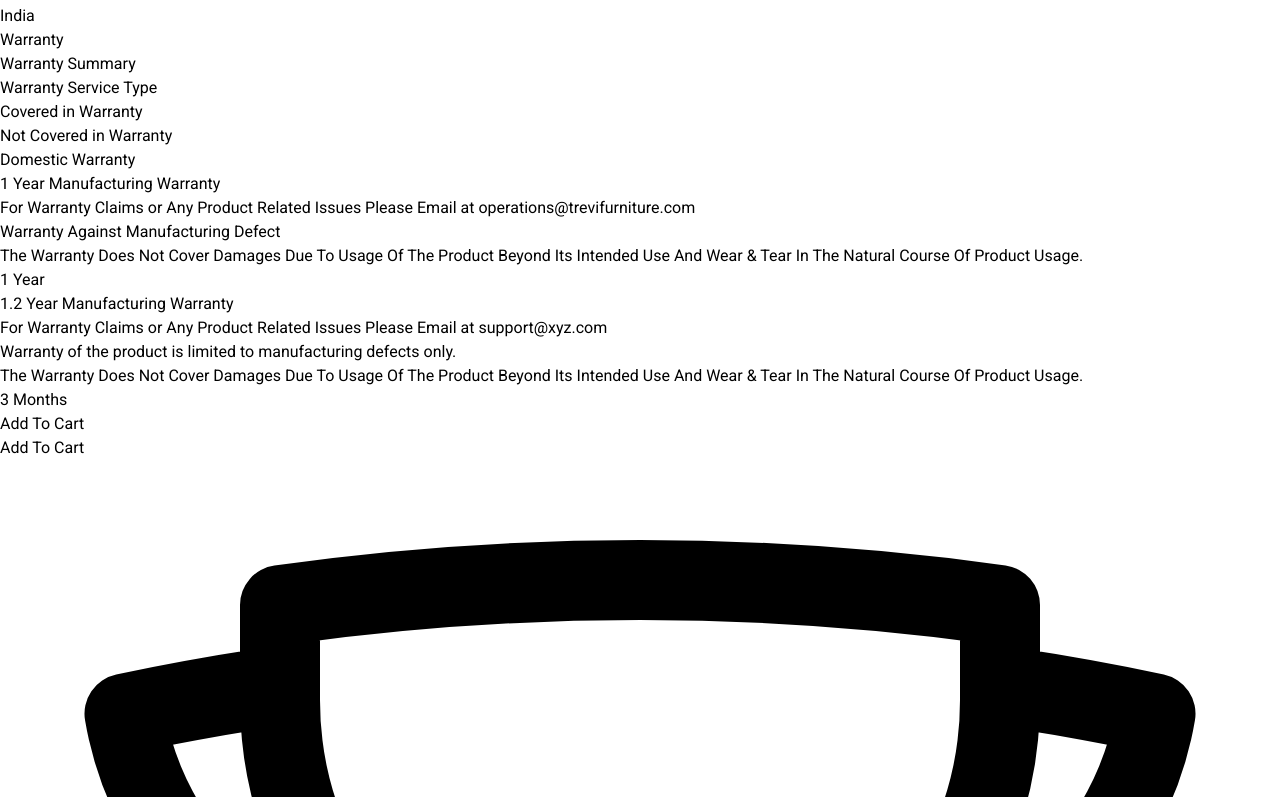
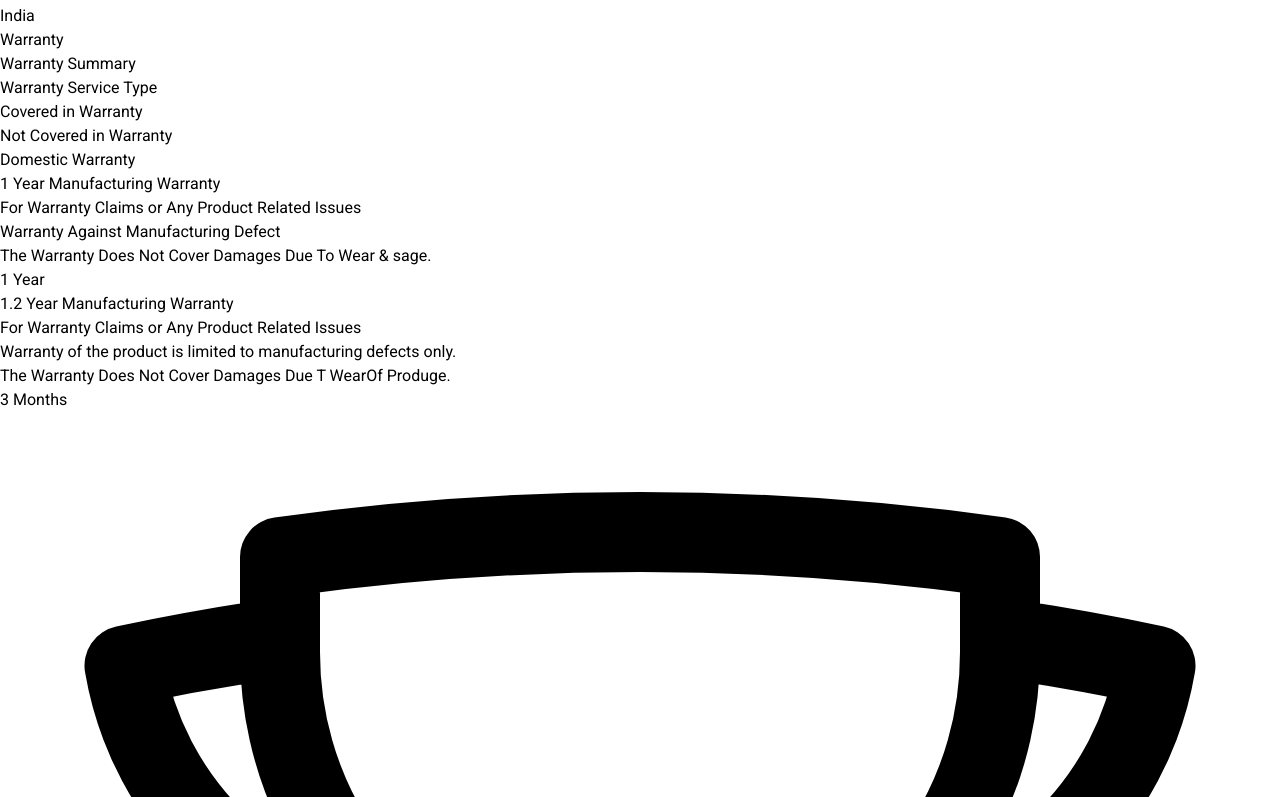
Before and after one commit to Dhruv-patel-1702/Furniro, a React (Vite) app: page /compare in a window 1280 px wide. Shown: the part 1547-2344 px from the top of the page. Built offline with nearby package versions, Linux system fonts and the light colour scheme.

Commit message:
responsive compare page..

```diff
--- a/src/Components/ProductComparison.jsx
+++ b/src/Components/ProductComparison.jsx
@@ -51,8 +51,8 @@ const ProductComparison = () => {
       },
       {
         label: "Warranty Service Type",
-        value1: "For Warranty Claims or Any Product Related Issues Please Email at operations@trevifurniture.com",
-        value2: "For Warranty Claims or Any Product Related Issues Please Email at support@xyz.com"
+        value1: "For Warranty Claims or Any Product Related Issues ",
+        value2: "For Warranty Claims or Any Product Related Issues "
       },
       {
         label: "Covered in Warranty",
@@ -61,8 +61,8 @@ const ProductComparison = () => {
       },
       {
         label: "Not Covered in Warranty",
-        value1: "The Warranty Does Not Cover Damages Due To Usage Of The Product Beyond Its Intended Use And Wear & Tear In The Natural Course Of Product Usage.",
-        value2: "The Warranty Does Not Cover Damages Due To Usage Of The Product Beyond Its Intended Use And Wear & Tear In The Natural Course Of Product Usage."
+        value1: "The Warranty Does Not Cover Damages Due To Wear & sage.",
+        value2: "The Warranty Does Not Cover Damages Due T WearOf Produge."
       },
       {
         label: "Domestic Warranty",
@@ -91,7 +91,7 @@ const ProductComparison = () => {
 
   const renderSpecificationTable = () => {
     return (
-      <div className="max-w-[1440px] mx-auto px-28 py-16">
+      <div className="max-w-[1440px] mx-auto px-4 md:px-28 py-16">
         <div className="border-t border-gray-200">
           {/* General Section */}
           <div className="py-8">
@@ -188,10 +188,10 @@ const ProductComparison = () => {
       </div>
 
       {/* Product Grid */}
-      <div className="max-w-[1440px] mx-auto px-28 py-16">
-        <div className="flex justify-between items-start gap-16">
+      <div className="max-w-[1440px] mx-auto px-4 md:px-28 py-16">
+        <div className="flex flex-col md:flex-row justify-between items-start gap-4 md:gap-16">
           {/* Go to Product Card */}
-          <div className="w-[250px]">
+          <div className="w-full md:w-[250px] mb-4">
             <h3 className="font-medium text-2xl mb-4 w-[200px] mt-10">Go to Product page for more Products</h3>
             <Link
               to="/shop"
@@ -202,14 +202,15 @@ const ProductComparison = () => {
           </div>
 
           {/* Product Cards */}
+          <div className="flex flex-col md:flex-row gap-4 w-full">
             {comparisonProducts.map((product) => (
-            <div key={product.id} className="w-[300px]">
+              <div key={product.id} className="w-full md:w-[300px] mb-4">
                 <div className="space-y-4">
                   <div className="bg-[#F9F1E7] p-4 flex items-center justify-center h-[200px]">
                     <img
                       src={product.image}
                       alt={product.name}
-                    className="w-[400px] h-full object-contain"
+                      className="w-full h-full object-contain"
                     />
                   </div>
                   <div className="space-y-2">
@@ -228,12 +229,13 @@ const ProductComparison = () => {
             ))}
 
             {/* Add Product Button */}
-          <div className="w-[250px] mt-10 ml-12">
-            <button className="w-full bg-[#B88E2F] text-white px-6 py-3 rounded flex items-center justify-between hover:bg-[#9e7a29] transition-colors">
+            <div className="w-full md:w-[250px] mt-10 ">
+              <button className=" w-full bg-[#B88E2F] text-white px-6 py-3 rounded flex items-center justify-between hover:bg-[#9e7a29] transition-colors">
                 <span>Choose a Product</span>
                 <KeyboardArrowDownIcon />
               </button>
               <p className="text-gray-500 mt-4 text-center">Add product to compare</p>
+            </div>
           </div>
         </div>
       </div>
@@ -242,22 +244,9 @@ const ProductComparison = () => {
       {renderSpecificationTable()}
 
       {/* Add to Cart Buttons */}
-      <div className="max-w-[1440px] mx-auto px-28 pb-16">
-        <div className="flex justify-between items-start gap-16">
-          <div className="w-[250px]"></div>
-          {comparisonProducts.slice(0, 2).map(product => (
-            <div key={product.id} className="w-[300px]">
-              <button className="w-full bg-[#B88E2F] text-white py-3 rounded hover:bg-[#9e7a29] transition-colors">
-                Add To Cart
-              </button>
-            </div>
-          ))}
-          <div className="w-[250px]"></div>
-        </div>
-      </div>
-      <div className=" flex  items-center w-full bg-[#FAF3EA] py-12 h-44">
-        <div className="max-w-[1440px] mx-auto px-28 ">
-          <div className="grid grid-cols-4 gap-40">
+      <div className="w-full bg-[#FAF3EA] py-8 md:py-12">
+        <div className="max-w-[1440px] mx-auto px-4 md:px-8 lg:px-28">
+          <div className="grid grid-cols-1 sm:grid-cols-2 lg:grid-cols-4 gap-6 md:gap-8">
             {/* High Quality */}
             <div className="flex items-center gap-4">
               <div className="w-12 h-12">
--- a/src/pages/Home.jsx
+++ b/src/pages/Home.jsx
@@ -147,7 +147,7 @@ const Home = () => {
               {/* Navigation Dots */}
               <div className="flex justify-center items-center gap-4">
                 {[1, 2, 3, 4].map((_, index) => (
-                  <div key={index} className="relative bottom-20 left-2">
+                  <div key={index} className="relative bottom-5 left-2">
                     <button
                       className={`w-3 h-3 rounded-full transition-all duration-300 ${
                         index === 0
```
Lines whose indentation alone changed are shown as unchanged.
